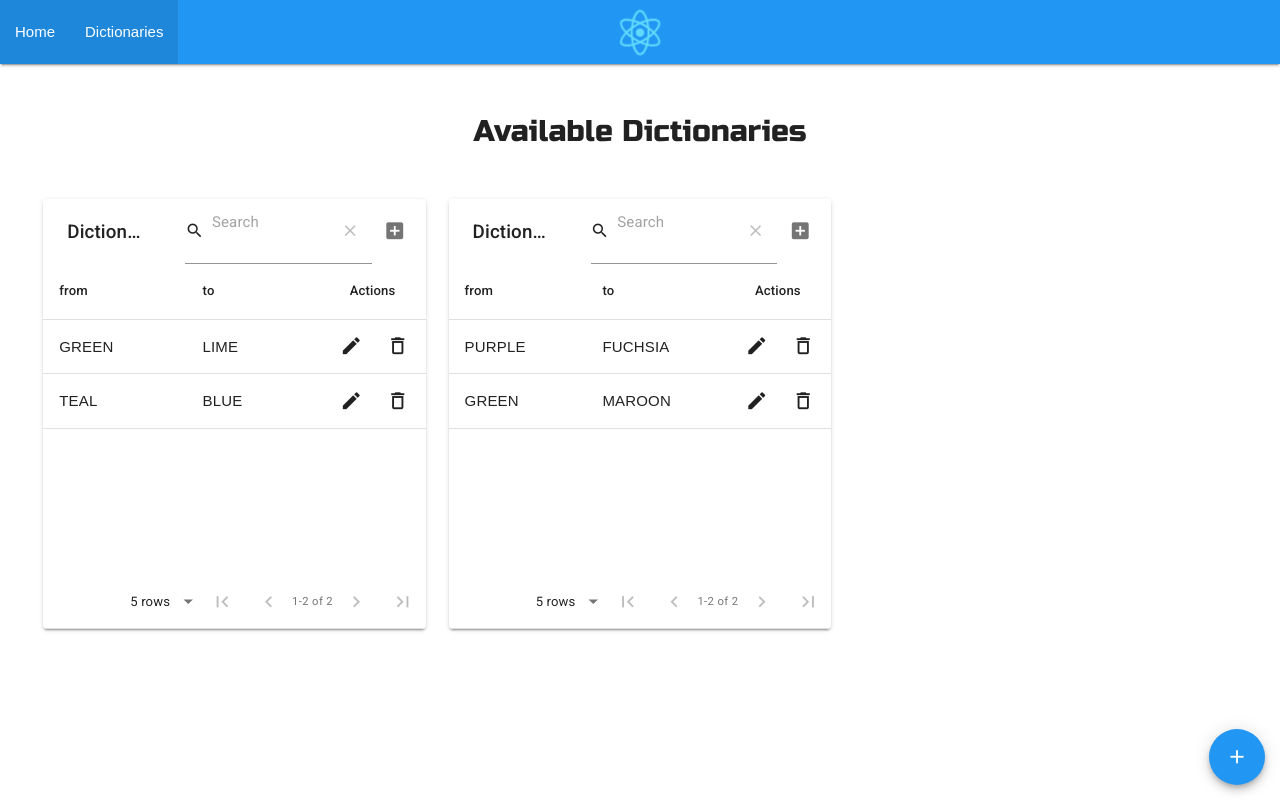
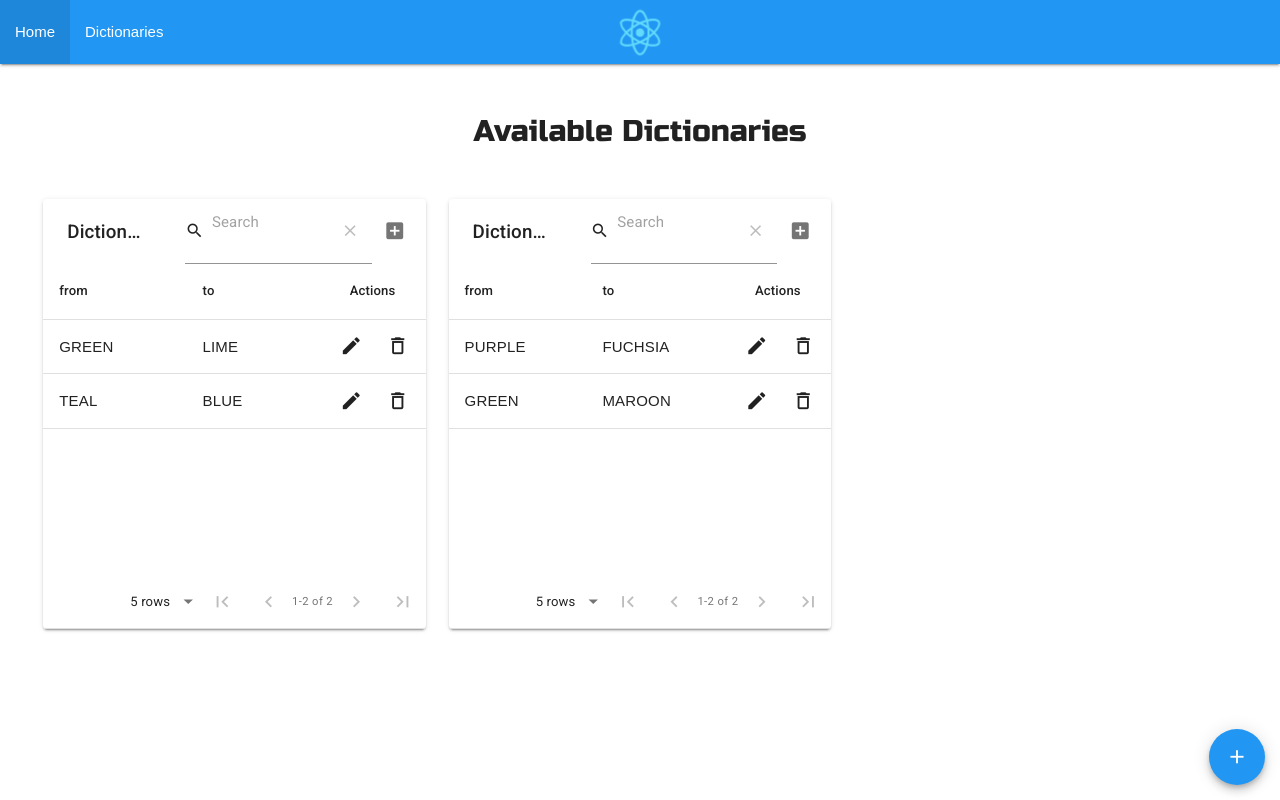
Before and after one commit to albertopiras/react-products-dictionary, a React (Create React App) app: page /dictionaries in a window 1280 px wide. Built offline with nearby package versions, Linux system fonts and the light colour scheme.

Commit message:
update deploy path

```diff
--- a/src/App.tsx
+++ b/src/App.tsx
@@ -20,8 +20,8 @@ class App extends PureComponent {
                 <div className="nav-wrapper">
                   <a href="#!" className="brand-logo center"><img src={logo} className="app-logo" alt="logo" /></a>
                   <ul className="left">
-                    <li><NavLink exact={true} activeClassName='active' to='/'>Home</NavLink></li>
-                    <li><NavLink exact={true} activeClassName='active' to='/dictionaries'>Dictionaries</NavLink></li>
+                    <li><NavLink exact={true} activeClassName='active' to='/react-products-dictionary/build/'>Home</NavLink></li>
+                    <li><NavLink exact={true} activeClassName='active' to='/react-products-dictionary/build/dictionaries'>Dictionaries</NavLink></li>
                   </ul>
                 </div>
               </nav>
```
Also changed, not shown: 8 other files (tests, documents, lock files or other folders).
